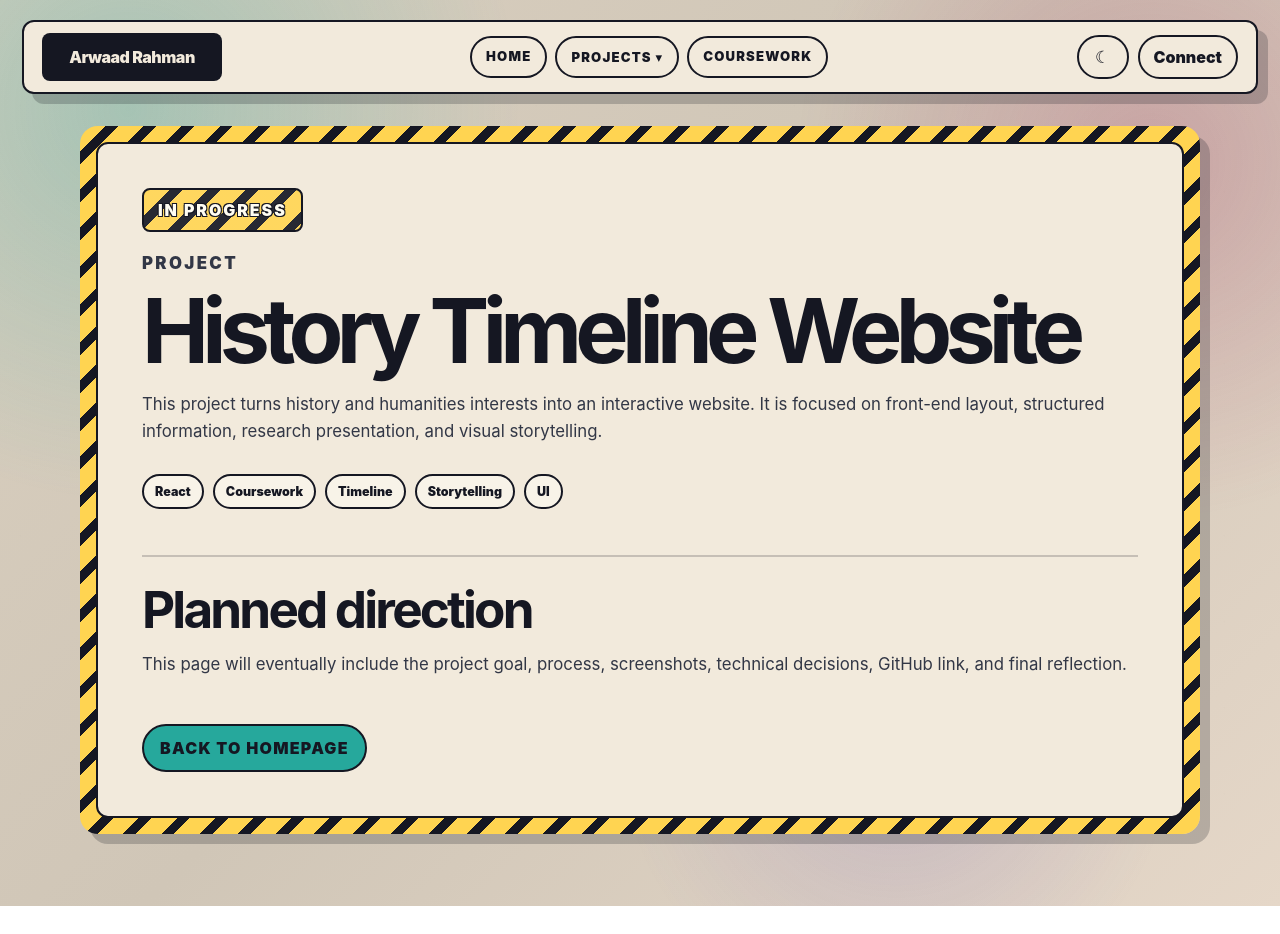
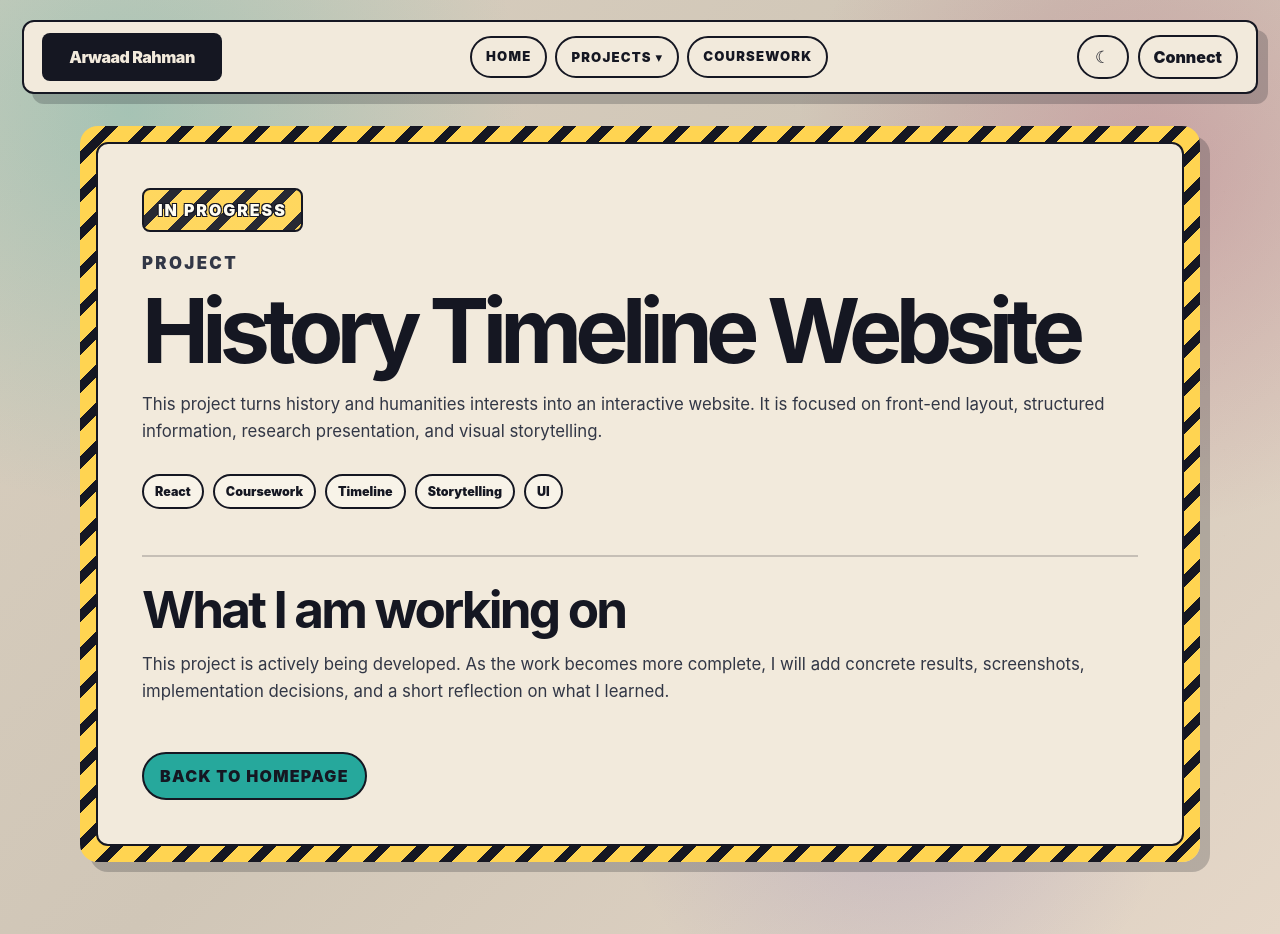
Before and after one commit to arwaadrahman/personal-website, a React (Vite) app: page /projects/history-timeline in a window 1280 px wide. Before the commit the page ends 906 px from the top, so only its background shows below. Built offline with nearby package versions, Linux system fonts and the light colour scheme.

Commit message:
content: make project status pages transparent and portfolio-ready

```diff
--- a/src/pages/ProjectPage.jsx
+++ b/src/pages/ProjectPage.jsx
@@ -26,6 +26,14 @@ function ProjectPage() {
     const labelStatusClass =
         project.statusType === "in-progress" ? "statusInProgressLabel" : "statusPlannedLabel";
 
+    const directionHeading =
+        project.statusType === "in-progress" ? "What I am working on" : "Planned direction";
+
+    const directionCopy =
+        project.statusType === "in-progress"
+            ? "This project is actively being developed. As the work becomes more complete, I will add concrete results, screenshots, implementation decisions, and a short reflection on what I learned."
+            : "This is a project I intend to develop as I build the relevant technical skills. It is listed here as planned work rather than as a completed portfolio piece.";
+
     return (
         <main className="contentPage">
             <section className={`projectFrame ${projectStatusClass}`}>
@@ -47,12 +55,8 @@ function ProjectPage() {
                     </div>
 
                     <div className="pageSection">
-                        <h2>Planned direction</h2>
-
-                        <p>
-                            This page will eventually include the project goal, process,
-                            screenshots, technical decisions, GitHub link, and final reflection.
-                        </p>
+                        <h2>{directionHeading}</h2>
+                        <p>{directionCopy}</p>
                     </div>
 
                     <Link className="pageButton" to="/">
```
